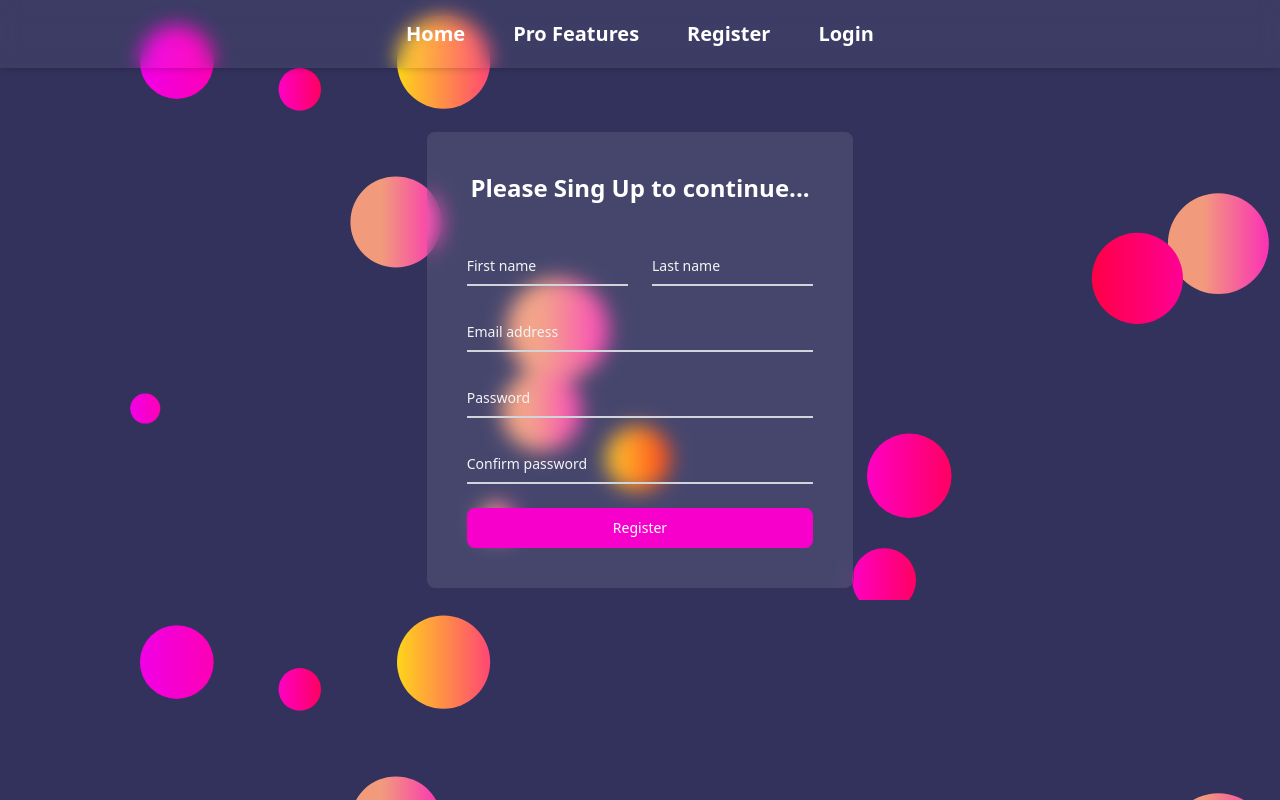
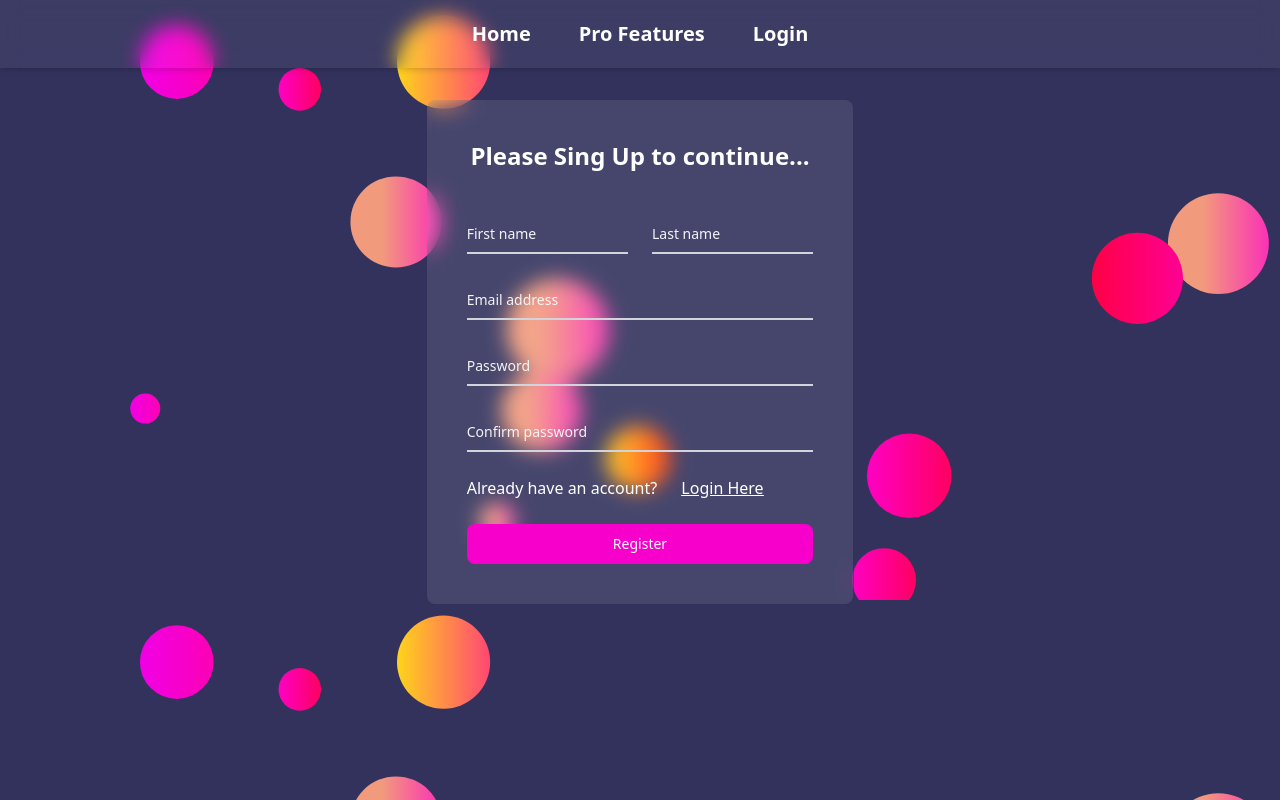
Before and after one commit to AyonJD/react-firebase-hook-private-route, a React (Create React App) app: page / in a window 1280 px wide. Built offline with nearby package versions, Linux system fonts and the light colour scheme; no server answers.

Commit message:
Login and Signup full complete

```diff
--- a/src/Components/Header/Header.js
+++ b/src/Components/Header/Header.js
@@ -16,7 +16,6 @@ const Header = () => {
         <nav className='bgc-blur flex justify-center py-5 shadow-md bg-white bg-clip-padding bg-opacity-5'>
             <Link className='mx-6 font-semibold text-xl text-white' to="/">Home</Link>
             <Link className='mx-6 font-semibold text-xl text-white' to="/pro-features">Pro Features</Link>
-            <Link className='mx-6 font-semibold text-xl text-white' to="/register">Register</Link>
             {
                 user ? <button onClick={handleSignOut} className='mx-6 font-semibold text-xl text-white'>Sign Out</button> :
                 <Link className='mx-6 font-semibold text-xl text-white' to="/login">Login</Link>
--- a/src/Components/Login/Login.js
+++ b/src/Components/Login/Login.js
@@ -1,4 +1,5 @@
 import React from 'react';
+import { Link } from 'react-router-dom';
 import useInput from '../../Hooks/useInput';
 
 const Login = () => {
@@ -15,6 +16,9 @@ const Login = () => {
                     <input onBlur={getPassword} type="password" name="floating_password" id="floating_password" className="block py-2.5 px-0 w-full text-sm text-white bg-transparent border-0 border-b-2 border-gray-300 appearance-none dark:text-white dark:border-gray-600 dark:focus:border-pink-600 focus:outline-none focus:ring-0 focus:border-pink-500 peer" placeholder=" " required="" />
                     <label htmlFor="floating_password" className="absolute text-sm text-gray-100 dark:text-pink-500 duration-300 transform -translate-y-6 scale-75 top-3 -z-10 origin-[0] peer-focus:left-0 peer-focus:text-pink-300 peer-focus:dark:text-white peer-placeholder-shown:scale-100 peer-placeholder-shown:translate-y-0 peer-focus:scale-75 peer-focus:-translate-y-6">Password</label>
                 </div>
+                <div className="relative z-0 mb-6 w-full group">
+                   <p className='text-white'>Don't have an account? <span className='underline ml-5'><Link to="/register">Join Now</Link></span></p>
+                </div>
                 <div className="text-center">
                     <button type="submit" className="text-white bg-[#F700CC] hover:bg-[#FF0087] focus:ring-4 focus:outline-none focus:ring-blue-300 font-medium rounded-lg text-sm w-full sm:w-auto md:w-full px-5 py-2.5 text-center dark:bg-blue-600 dark:hover:bg-blue-700 dark:focus:ring-blue-800">Log In</button>
                 </div>
--- a/src/Components/Register/Register.js
+++ b/src/Components/Register/Register.js
@@ -1,5 +1,6 @@
 import React from 'react';
 import { useCreateUserWithEmailAndPassword } from 'react-firebase-hooks/auth';
+import { Link } from 'react-router-dom';
 import auth from '../../firebase.init';
 import useInput from '../../Hooks/useInput';
 
@@ -16,7 +17,7 @@ const Register = () => {
         createUserWithEmailAndPassword(email, password)
     }
     return (
-        <div className='w-1/3 mx-auto mt-16 bg-white p-10 bg-opacity-10 bgc-blur bg-clip-padding rounded-lg'>
+        <div className='w-1/3 mx-auto mt-8 bg-white p-10 bg-opacity-10 bgc-blur bg-clip-padding rounded-lg'>
             <h1 className='text-white text-center font-semibold text-2xl mb-10'>Please Sing Up to continue...</h1>
             <form onSubmit={handleFormSubmit}>
                 <div className="grid xl:grid-cols-2 xl:gap-6">
@@ -41,6 +42,9 @@ const Register = () => {
                     <input onBlur={getConfirmPassword} type="password" name="repeat_password" id="floating_repeat_password" className="block py-2.5 px-0 w-full text-sm text-white bg-transparent border-0 border-b-2 border-gray-300 appearance-none dark:text-white dark:border-gray-600 dark:focus:border-pink-600 focus:outline-none focus:ring-0 focus:border-pink-500 peer" placeholder=" " required="" />
                     <label htmlFor="floating_repeat_password" className="absolute text-sm text-gray-100 dark:text-pink-500 duration-300 transform -translate-y-6 scale-75 top-3 -z-10 origin-[0] peer-focus:left-0 peer-focus:text-pink-300 peer-focus:dark:text-white peer-placeholder-shown:scale-100 peer-placeholder-shown:translate-y-0 peer-focus:scale-75 peer-focus:-translate-y-6">Confirm password</label>
                 </div>
+                <div className="relative z-0 mb-6 w-full group">
+                   <p className='text-white'>Already have an account? <span className='underline ml-5'><Link to="/login">Login Here</Link></span></p>
+                </div>
                 <div className="text-center">
                     <button type="submit" className="text-white bg-[#F700CC] hover:bg-[#FF0087] focus:ring-4 focus:outline-none focus:ring-blue-300 font-medium rounded-lg text-sm w-full sm:w-auto md:w-full px-5 py-2.5 text-center dark:bg-blue-600 dark:hover:bg-blue-700 dark:focus:ring-blue-800">Register</button>
                 </div>
```
